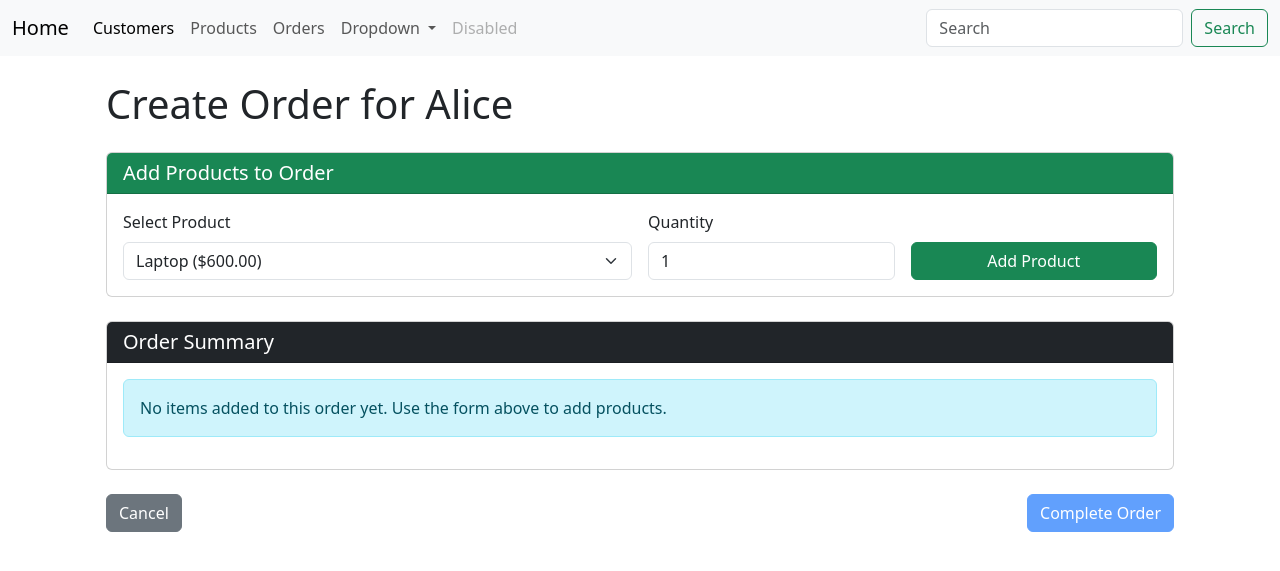
After one commit to gnat1923/ecommerce, a Flask app: page /orders/1/add_order in a window 1280 px wide. The commit adds this page. Shown: the top 571 px of the page. Run offline with Flask 3, Linux system fonts and the light colour scheme; some libraries are stand-ins or nearby versions.

Commit message:
added 'create order' functionality

```diff
--- a/app.py
+++ b/app.py
@@ -1,9 +1,9 @@
-from flask import Flask, jsonify, request, render_template, url_for, redirect, flash, get_flashed_messages
+from flask import Flask, jsonify, request, render_template, url_for, redirect, flash, get_flashed_messages, session as flask_session
 from flask_wtf.csrf import CSRFProtect
 from sqlalchemy.orm import joinedload
 from database import get_session
 from objects import Customer, Order, Product, OrderItem
-from forms import CustomerForm, ProductForm
+from forms import CustomerForm, ProductForm, OrderForm, OrderItemForm
 
 app = Flask(__name__)
 app.config["SECRET_KEY"] = "Slighting-Speckled9-Hypnotist-Tranquil-Marital"
@@ -323,6 +323,7 @@ def get_product_orders(product_id):
         return render_template("product_orders.html", Title="Product Orders", orders=orders)
 
 # routes for orders
+# Get all orders
 @app.route("/orders", methods=["GET"])
 def get_orders():
     with get_session() as session:
@@ -333,8 +334,9 @@ def get_orders():
     if request.args.get("format") == "json" or request.headers.get("Accept") == "application/json":
         return jsonify(orders_data)
     else:
-        return render_template("orders.html", title="Orders - ", orders=orders)
+        return render_template("orders.html", title="Orders", orders=orders)
 
+# Get one order
 @app.route("/orders/<int:order_id>", methods=["GET"])
 def get_order(order_id):
     with get_session() as session:
@@ -345,6 +347,7 @@ def get_order(order_id):
             return jsonify(serialise(order))
     return jsonify({"error" : "Unable to find order"}), 404
 
+# Create new order
 @app.route("/orders", methods=["POST"])
 def create_order():
     data = request.json
@@ -373,6 +376,97 @@ def create_order():
 
     return jsonify(order_data), 201
 
+# Create a new order (HTML)
+@app.route("/orders/<int:customer_id>/add_order", methods =["GET", "POST"])
+def add_order(customer_id):
+    # Verify customer exists
+    with get_session() as session:
+        customer = session.query(Customer).get(customer_id)
+        if not customer:
+            flash("Customer not found", "error")
+            return redirect(url_for("get_orders"))
+
+        # Prepare product selection
+        products = session.query(Product).filter_by(active=True).all()
+
+        # Initialise the order item form
+        item_form = OrderItemForm()
+        item_form.product_id.choices = [(p.id, f"{p.name} (${p.price:.2f})") for p in products]
+
+        customer_name = customer.name
+
+    # Initialise flask session for order items
+    if "order_items" not in flask_session:
+        flask_session["order_items"] = []
+
+    # Handle adding an item to the order
+    if request.method == "POST" and "add_item" in request.form:
+        if item_form.validate_on_submit():
+            with get_session() as session:
+                product = session.query(Product).get(item_form.product_id.data)
+
+                flask_session["order_items"].append({
+                    "product_id":product.id,
+                    "product_name":product.name,
+                    "price":product.price,
+                    "quantity":item_form.quantity.data,
+                    "subtotal":product.price * item_form.quantity.data
+                })
+
+                flash(f"Added {item_form.quantity.data} x {product.name}", "success")
+
+        else:
+            flash("Please select a product and a quantity", "error")
+
+        return redirect(url_for("add_order", customer_id=customer_id))
+
+    # Handle completing the order
+    if request.method == "POST" and "complete_order" in request.form:
+        # Validate that we have items
+        if not flask_session.get("order_items", []):
+            flash("Cannot create empty order", "error")
+            return redirect(url_for("add_order", customer_id=customer_id))
+
+        try:
+            with get_session() as session:
+                # Create new order
+                new_order = Order(customer_id=customer_id)
+                session.add(new_order)
+                session.flush() # makes new order ID available
+
+                # Add order items
+                for item in flask_session["order_items"]:
+                    order_item = OrderItem(
+                        order_id=new_order.id,
+                        product_id=item["product_id"],
+                        quantity=item["quantity"]
+                    )
+                    session.add(order_item)
+
+                session.commit()
+
+                # Clear Flask session order items
+                flask_session.pop("order_items", None)
+                flash("Order created successfully", "success")
+                return redirect(url_for("get_orders"))
+
+        except Exception as e:
+            flash(f"Error creating order: {e}", "error")
+            return redirect(url_for("add_order", customer_id=customer_id))
+
+    # Calculate order total
+    order_total = sum(item["subtotal"] for item in flask_session.get("order_items", []))
+
+    return render_template(
+        "add_order.html",
+        title=f"Create Order for {customer_name}",
+        customer_name=customer_name,
+        customer=customer,
+        item_form=item_form,
+        items=flask_session.get('order_items', []),
+        order_total=order_total
+    )
+
 # Run the flask app
 if __name__ == "__main__":
     app.run(debug=True)
--- a/forms.py
+++ b/forms.py
@@ -1,13 +1,22 @@
 from flask_wtf import FlaskForm
-from wtforms import StringField, EmailField, FloatField, SubmitField
-from wtforms.validators import DataRequired, Email
+from wtforms import StringField, EmailField, FloatField, SelectField, IntegerField, SubmitField
+from wtforms.validators import DataRequired, Email, NumberRange
 
 class CustomerForm(FlaskForm):
     name = StringField("Name", validators=[DataRequired()])
-    email = EmailField("Email", validators=[DataRequired()])
+    email = EmailField("Email", validators=[DataRequired(), Email()])
     submit = SubmitField("Save")
 
 class ProductForm(FlaskForm):
     name = StringField("Name", validators=[DataRequired()])
     price = FloatField("Price", validators=[DataRequired()])
     submit = SubmitField("Save")
+
+class OrderForm(FlaskForm):
+    customer_id = SelectField('Customer', coerce=int, validators=[DataRequired()])
+    submit = SubmitField("Create Order")
+
+class OrderItemForm(FlaskForm):
+    product_id = SelectField("Product", coerce=int, validators=[DataRequired()])
+    quantity = IntegerField("Quantity", validators=[DataRequired(), NumberRange(min=1)])
+    add_item = SubmitField("Add Item")
--- /dev/null
+++ b/templates/add_order.html
@@ -0,0 +1,107 @@
+{% extends "base.html" %}
+{% block content %}
+<div class="container-fluid">
+    <h1 class="mb-4">Create Order for {{ customer_name }}</h1>
+
+    <!-- Add Items Form -->
+    <div class="card mb-4">
+        <div class="card-header bg-success text-white">
+            <h5 class="mb-0">Add Products to Order</h5>
+        </div>
+        <div class="card-body">
+            <form method="POST" class="row g-3">
+                {{ item_form.hidden_tag() }}
+                <div class="col-md-6">
+                    <label for="{{ item_form.product_id.id }}" class="form-label">Select Product</label>
+                    {{ item_form.product_id(class="form-select", id=item_form.product_id.id) }}
+                    <div class="text-danger">
+                        {% if item_form.product_id.errors %}
+                            {% for error in item_form.product_id.errors %}
+                                <small>{{ error }}</small>
+                            {% endfor %}
+                        {% endif %}
+                    </div>
+                </div>
+                <div class="col-md-3">
+                    <label for="{{ item_form.quantity.id }}" class="form-label">Quantity</label>
+                    {{ item_form.quantity(class="form-control", id=item_form.quantity.id, value=1) }}
+                    <div class="text-danger">
+                        {% if item_form.quantity.errors %}
+                            {% for error in item_form.quantity.errors %}
+                                <small>{{ error }}</small>
+                            {% endfor %}
+                        {% endif %}
+                    </div>
+                </div>
+                <div class="col-md-3 d-flex align-items-end">
+                    <button type="submit" name="add_item" class="btn btn-success w-100">Add Product</button>
+                </div>
+            </form>
+        </div>
+    </div>
+
+    <!-- Order Summary -->
+    <div class="card mb-4">
+        <div class="card-header bg-dark text-white">
+            <h5 class="mb-0">Order Summary</h5>
+        </div>
+        <div class="card-body">
+            {% if items %}
+                <div class="table-responsive">
+                    <table class="table table-striped table-hover">
+                        <thead>
+                            <tr>
+                                <th>Product</th>
+                                <th>Price</th>
+                                <th>Quantity</th>
+                                <th>Subtotal</th>
+                                <th>Actions</th>
+                            </tr>
+                        </thead>
+                        <tbody>
+                            {% for item in items %}
+                                <tr>
+                                    <td>{{ item.product_name }}</td>
+                                    <td>${{ "%.2f"|format(item.price) }}</td>
+                                    <td>{{ item.quantity }}</td>
+                                    <td>${{ "%.2f"|format(item.subtotal) }}</td>
+                                    <td>
+                                        <form method="POST">
+                                            {{ item_form.hidden_tag() }}
+                                            <input type="hidden" name="remove_item" value="{{ loop.index0 }}">
+                                            <button type="submit" class="btn btn-sm btn-danger">Remove</button>
+                                        </form>
+                                    </td>
+                                </tr>
+                            {% endfor %}
+                            <tr class="table-dark">
+                                <td colspan="3" class="text-end fw-bold">Total:</td>
+                                <td class="fw-bold">${{ "%.2f"|format(order_total) }}</td>
+                                <td></td>
+                            </tr>
+                        </tbody>
+                    </table>
+                </div>
+            {% else %}
+                <div class="alert alert-info">
+                    No items added to this order yet. Use the form above to add products.
+                </div>
+            {% endif %}
+        </div>
+    </div>
+
+    <!-- Submit Order -->
+    <div class="d-flex justify-content-between mb-5">
+        <a href="{{ url_for('get_customers') }}" class="btn btn-secondary">Cancel</a>
+        {% if items %}
+            <form method="POST">
+                {{ item_form.hidden_tag() }}
+                <input type="hidden" name="complete_order" value="1">
+                <button type="submit" class="btn btn-primary">Complete Order</button>
+            </form>
+        {% else %}
+            <button class="btn btn-primary" disabled>Complete Order</button>
+        {% endif %}
+    </div>
+</div>
+{% endblock %}
--- a/templates/base.html
+++ b/templates/base.html
@@ -3,7 +3,13 @@
 <head>
   <meta charset="utf-8">
   <meta name="viewport" content="width=device-width, initial-scale=1">
-  <title>{% block title %}{% endblock %} - E-Commerce Database</title>
+  <title>
+    {% if title %}
+      {{ title }}
+    {% else %}
+      E-Commerce Database
+    {% endif %}
+    </title>
   <!-- Bootstrap CSS -->
   <link href="https://cdn.jsdelivr.net/npm/bootstrap@5.3.0/dist/css/bootstrap.min.css" rel="stylesheet">
   <!-- Custom CSS -->
--- a/templates/customers.html
+++ b/templates/customers.html
@@ -18,9 +18,10 @@
                 <td> {{customer.id}} </td>
                 <td> {{customer.name}} </td>
                 <td> {{customer.email}} </td>
-                <td>
+                <td colspan="3">
                     <a href="{{url_for('edit_customer', customer_id=customer.id)}}">Edit Customer</a>
                     <a href="{{url_for('get_customer_orders', customer_id=customer.id)}}">View Orders</a>
+                    <a href="{{url_for('add_order', customer_id=customer.id)}}">Add Order</a>
                 </td>
             </tr>
         {% endfor %}
--- a/templates/edit_product.html
+++ b/templates/edit_product.html
@@ -4,7 +4,7 @@
 
 <div class="container-fluid">
     <h1 class="mb-4">Edit Product</h1>
-    <form method="POST" action="{{ url_for('create_new_product') }}">
+    <form method="POST" action="{{ url_for('edit_product', product_id=id) }}">
         {{ form.hidden_tag() }}
 
         <div class="mb-3">
--- a/templates/products.html
+++ b/templates/products.html
@@ -1,7 +1,7 @@
 {% extends "base.html" %}
 {% block title %}Products{% endblock %}
 {% block content %}
-<h1>Products Table</h1>
+<h1>Products Table</h1><br>
 <a class="btn btn-primary" href="{{url_for('create_new_product')}}" role="button">Add Product</a>
 <a class="btn btn-primary" href="{{url_for('get_deleted_products')}}" role="button">View Deleted Products</a><br><br>
 
```
Also changed, not shown: templates/deleted_customers.html (+0 -16 lines), templates/orders.html (+27 -0 lines), ecommerce.db.
